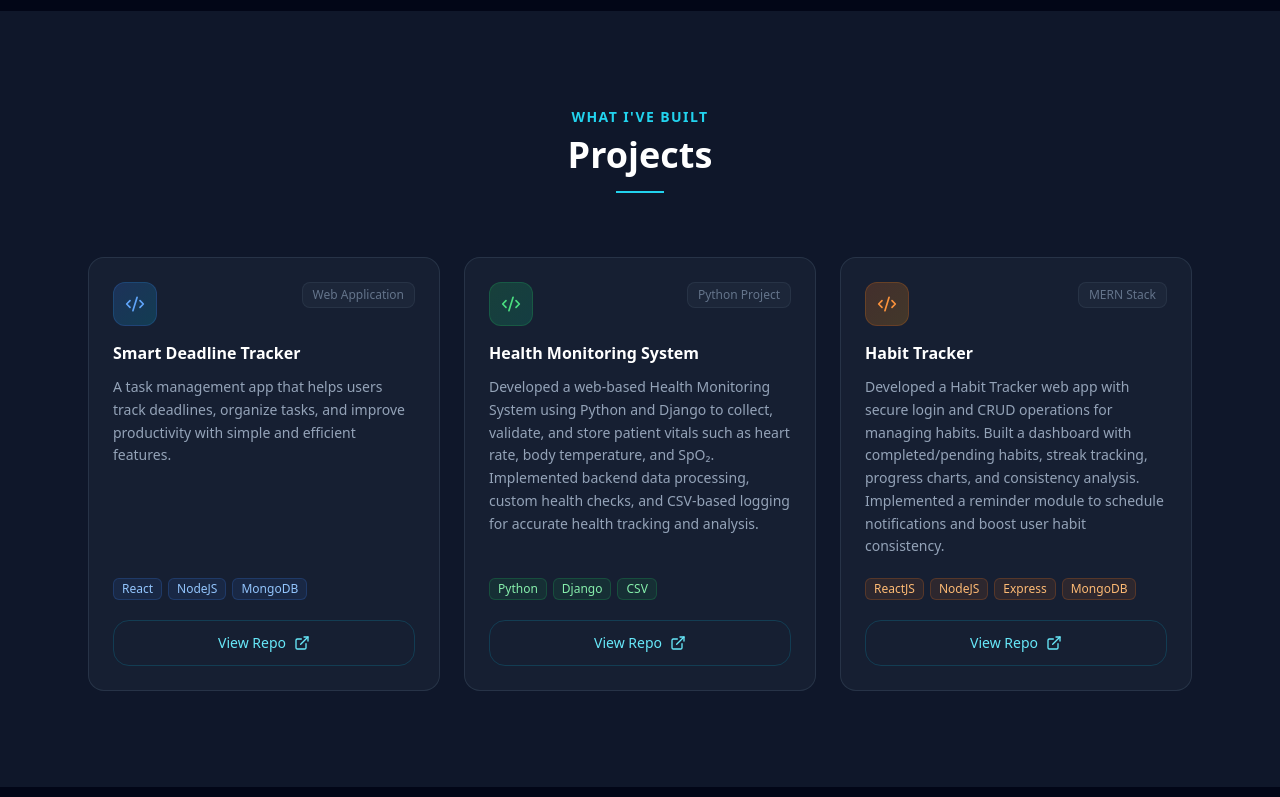
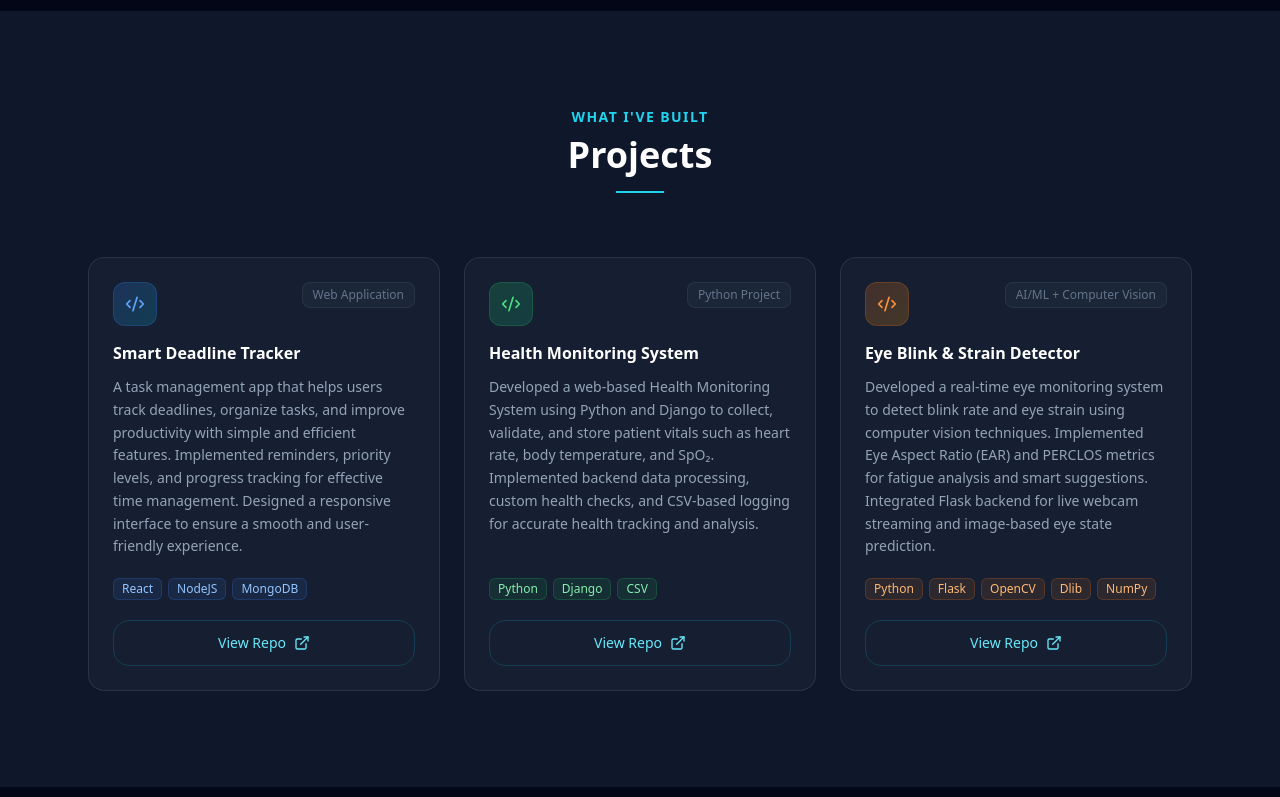
Before and after one commit to abishree123/My_Portfolio, a React (Vite) app: page / in a window 1280 px wide. Shown: the part 4125-4922 px from the top of the page. Built offline with nearby package versions, Linux system fonts and the light colour scheme.

Commit message:
final editing

```diff
--- a/src/data/portfolio.ts
+++ b/src/data/portfolio.ts
@@ -5,7 +5,7 @@ export const personalInfo = {
   email: "abishree.r2024cse@sece.ac.in",
   college: "Sri Eshwar College of Engineering",
   tagline: "Passionate about building impactful software solutions",
-  resumeFile: "/ABI_SHREE_RESUME_FINAL_EDIT.pdf%20(6).pdf",
+  resumeFile: "/ABI_SHREE_RESUME_FINAL_EDIT.pdf%20(5).pdf",
   photo: "/img/profile.jpeg",
 };
 
@@ -41,7 +41,6 @@ export const education = [
 
 export const internship = {
   company: "Better Tomorrow Institute",
-  role: "Full Stack Developer Intern",
   duration: "December 2025",
   description:
     "Developed a Habit Tracker web application using the MERN stack with guidance from Better Tomorrow Institute, implementing secure authentication, full CRUD operations, RESTful APIs, and MongoDB integration. Built an interactive dashboard with habit progress charts, streak tracking, reminders, consistency analysis, and deployed the application on the cloud.",
@@ -53,7 +52,7 @@ export const projects = [
   subtitle: "Web Application",
   tech: ["React", "NodeJS", "MongoDB"],
   description:
-      "A task management app that helps users track deadlines, organize tasks, and improve productivity with simple and efficient features.",
+    "A task management app that helps users track deadlines, organize tasks, and improve productivity with simple and efficient features. Implemented reminders, priority levels, and progress tracking for effective time management. Designed a responsive interface to ensure a smooth and user-friendly experience.",
   link: "https://github.com/abishree123/smart_deadline_tracker",
 },
   {
@@ -65,12 +64,12 @@ export const projects = [
     link: "https://github.com/abishree123/pythonProject",
   },
   {
-    title: "Habit Tracker",
-    subtitle: "MERN Stack",
-    tech: ["ReactJS", "NodeJS", "Express", "MongoDB"],
+  title: "Eye Blink & Strain Detector",
+  subtitle: "AI/ML + Computer Vision",
+  tech: ["Python", "Flask", "OpenCV", "Dlib", "NumPy"],
   description:
-      "Developed a Habit Tracker web app with secure login and CRUD operations for managing habits. Built a dashboard with completed/pending habits, streak tracking, progress charts, and consistency analysis. Implemented a reminder module to schedule notifications and boost user habit consistency.",
-    link: "https://github.com/abishree123/Habit_Growth_Tracker_frontend",
+    "Developed a real-time eye monitoring system to detect blink rate and eye strain using computer vision techniques. Implemented Eye Aspect Ratio (EAR) and PERCLOS metrics for fatigue analysis and smart suggestions. Integrated Flask backend for live webcam streaming and image-based eye state prediction.",
+  link: "https://github.com/abishree123/aiml_project",
 },
 ];
 
```
Also changed, not shown: 2 other files (tests, documents, lock files or other folders). Lines whose indentation alone changed are shown as unchanged.
